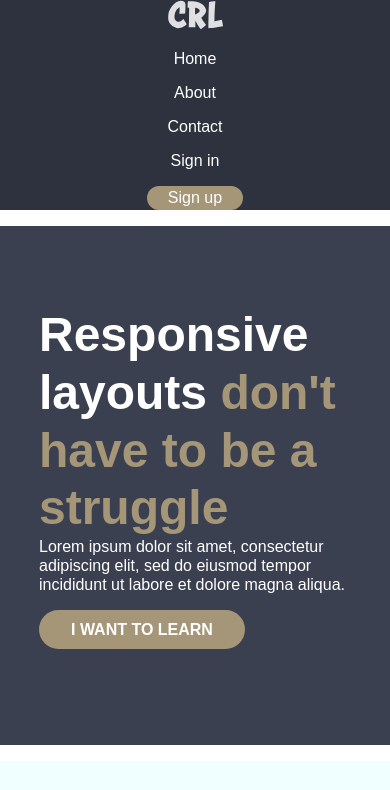
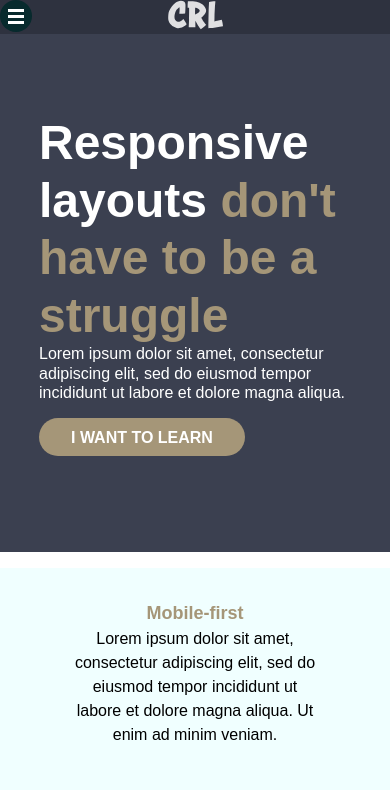
Before and after one commit to unRey5/Kevins-last-challenge, a plain HTML site: page index.html in a window 390 px wide. Shown: the top 790 px of the page. Drawn offline with Linux system fonts and the light colour scheme.

Commit message:
added hamburger responsive menu

```diff
--- a/index.html
+++ b/index.html
@@ -10,9 +10,13 @@
     <header>
         <div class=" nav-wrapper container row">
 
-            <div class="logo">
+            <button class="nav-toggle" aria-label="open navigation">
+                <span class="hamburger"></span>
+            </button>
+
+            <a class="logo" href="#">
                 <a href="#"><img src="img/logo.svg" alt="logo"></a>
-            </div>
+            </a>
 
             <nav class="nav">
                 <ul class="top-nav">
@@ -131,7 +135,7 @@
     </footer>
 
 
-    <script src="index.js"></script>
+<script src="index.js"></script>
 
 </body>
 </html>
--- a/index.js
+++ b/index.js
@@ -0,0 +1,6 @@
+const navToggle = document.querySelector(".nav-toggle");
+const nav = document.querySelector(".nav");
+
+navToggle.addEventListener("click", () => {
+  nav.classList.toggle("nav--visible");
+});
--- a/style.css
+++ b/style.css
@@ -23,6 +23,71 @@ header {
     background-color: #2E323F;
     color: #fff;
     text-align: center;
+}
+
+nav {
+    width: 100%;
+}
+
+.nav-toggle {
+  cursor: pointer;
+  border: 0;
+  width: 2rem;
+  height: 2rem;
+  padding: 0em;
+  border-radius: 50%;
+  background: #072a2d;
+  color: white;
+  transition: opacity 250ms ease;
+
+  position: absolute;
+  left: 0;
+}
+
+.nav-toggle:focus,
+.nav-toggle:hover {
+  opacity: 0.75;
+}
+
+.hamburger {
+  width: 50%;
+  position: relative;
+}
+
+.hamburger,
+.hamburger::before,
+.hamburger::after {
+  display: block;
+  margin: 0 auto;
+  height: 3px;
+  background: white;
+}
+
+.hamburger::before,
+.hamburger::after {
+  content: "";
+  width: 100%;
+}
+
+.hamburger::before {
+  transform: translateY(-6px);
+}
+
+.hamburger::after {
+  transform: translateY(3px);
+}
+
+.nav {
+  visibility: hidden;
+  height: 0;
+  position: absolute;
+  font-size: 1rem;
+}
+
+.nav--visible {
+  visibility: visible;
+  height: auto;
+  position: relative;
 }
 
 ul {
@@ -162,6 +227,16 @@ footer h2 {
 
 @media (min-width: 700px) {
 
+    .nav-toggle {
+        display: none;
+    }
+
+    .nav {
+        visibility: visible;
+        display: flex;
+        justify-content: flex-end;
+        align-items: center;
+    }
 
     .hero-wrapper {
         margin: 0 auto;
```
